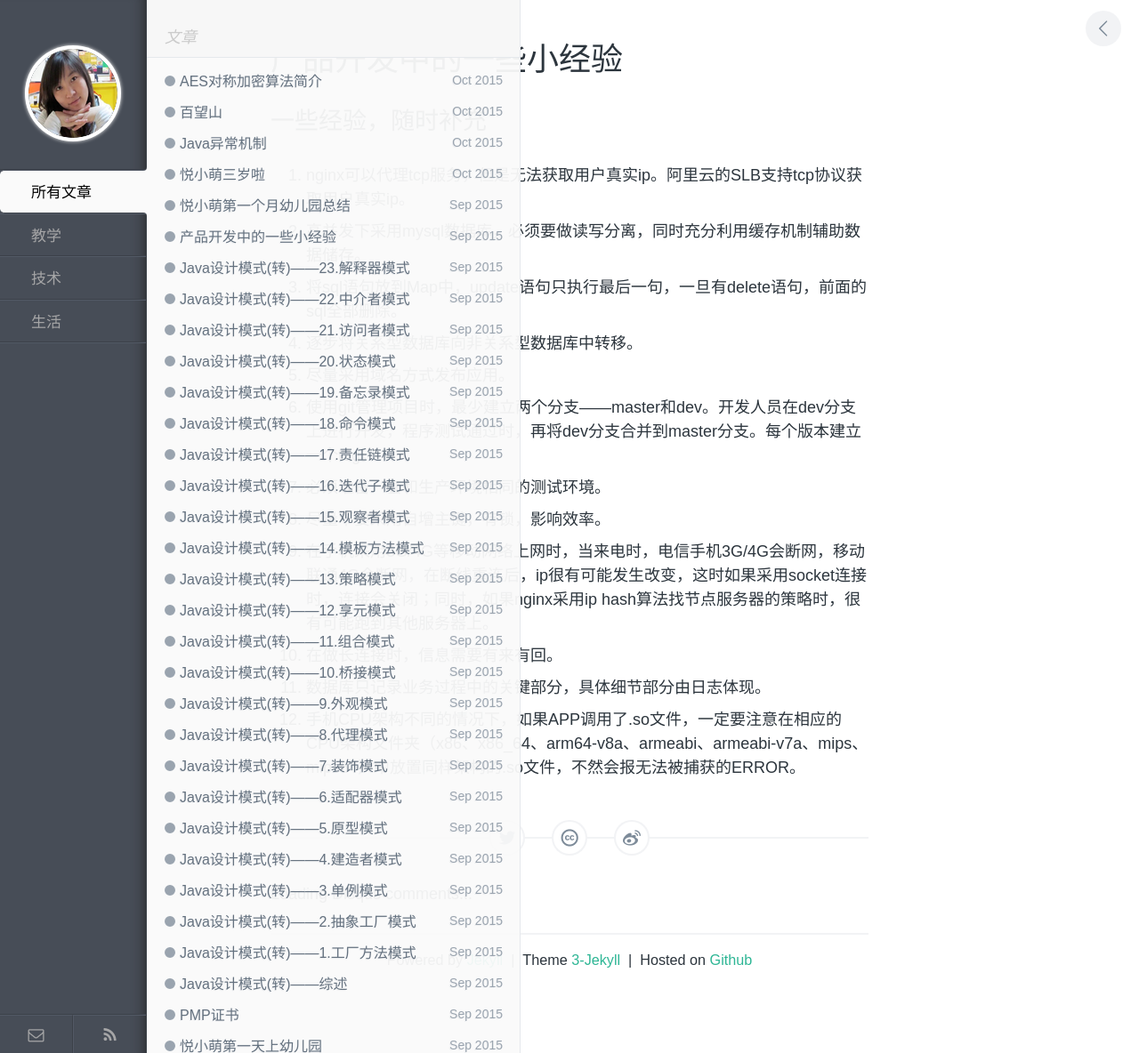
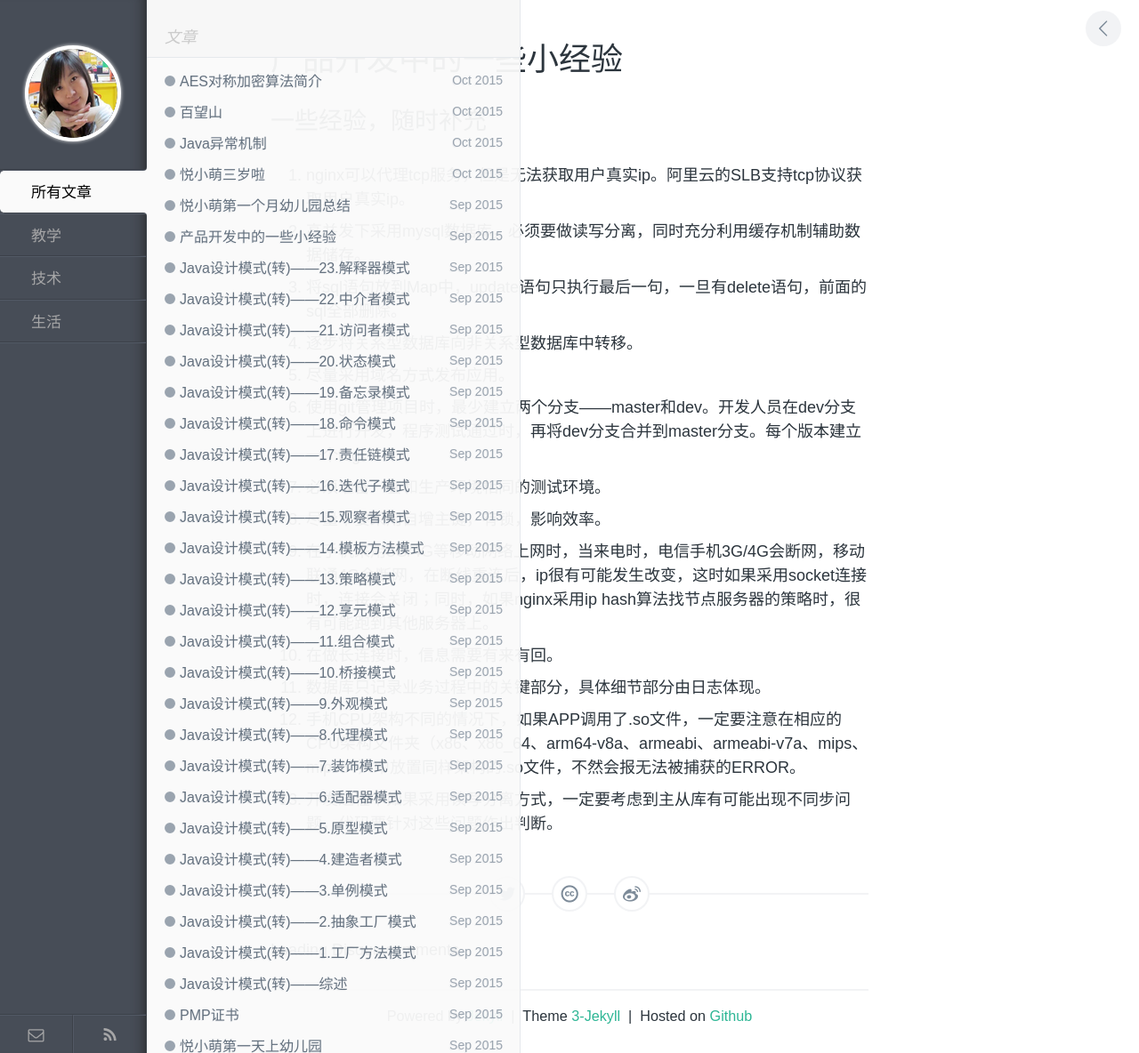
Before and after one commit to DrizztM/DrizztM.github.io, a Jekyll site: the page built from _posts/技术/2015-09-11-product-development-experience.md, in a window 1280 px wide. Shown: the whole page at 89% size. Built offline with Jekyll 4.4.1, drawn with Linux system fonts in a browser that asks for light colours; Markdown is read by kramdown in place of the engine named in the settings; comment, search, counter and statistics services are not loaded.

Commit message:
修改文章

```diff
--- a/_posts/技术/2015-09-11-product-development-experience.md
+++ b/_posts/技术/2015-09-11-product-development-experience.md
@@ -19,3 +19,4 @@ keywords: 经验
 10.	在做长连接时，信息需要有来有回。
 11.	数据库只记录业务过程中的关键部分，具体细节部分由日志体现。
 12.	手机CPU架构不同的情况下，如果APP调用了.so文件，一定要注意在相应的CPU架构文件夹（x86、x86_64、arm64-v8a、armeabi、armeabi-v7a、mips、mips64）中放置同样架构的.so文件，不然会报无法被捕获的ERROR。
+13. 开发过程中如果采用读写分离方式，一定要考虑到主从库有可能出现不同步问题，代码要针对这些问题作出判断。
```
